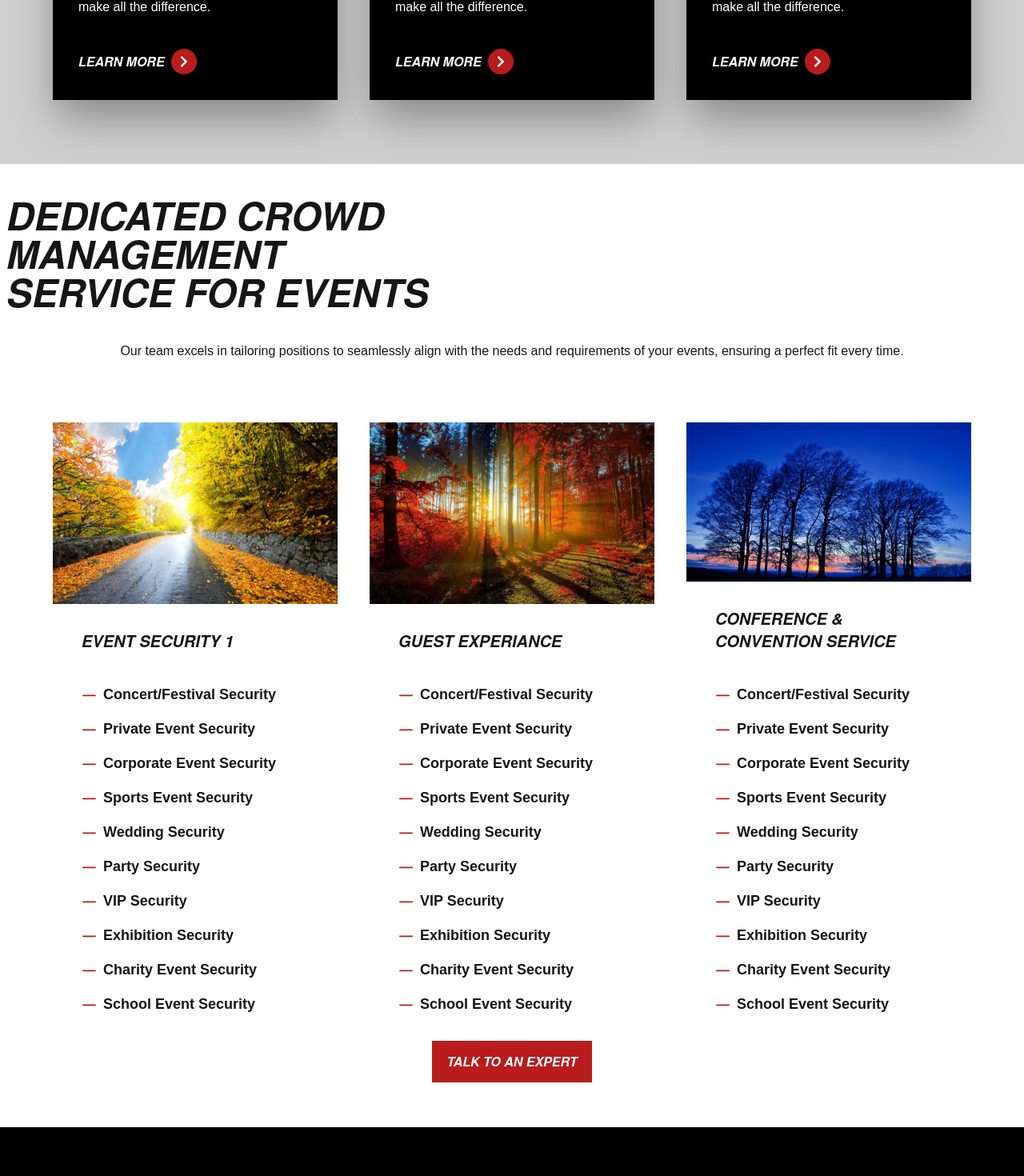
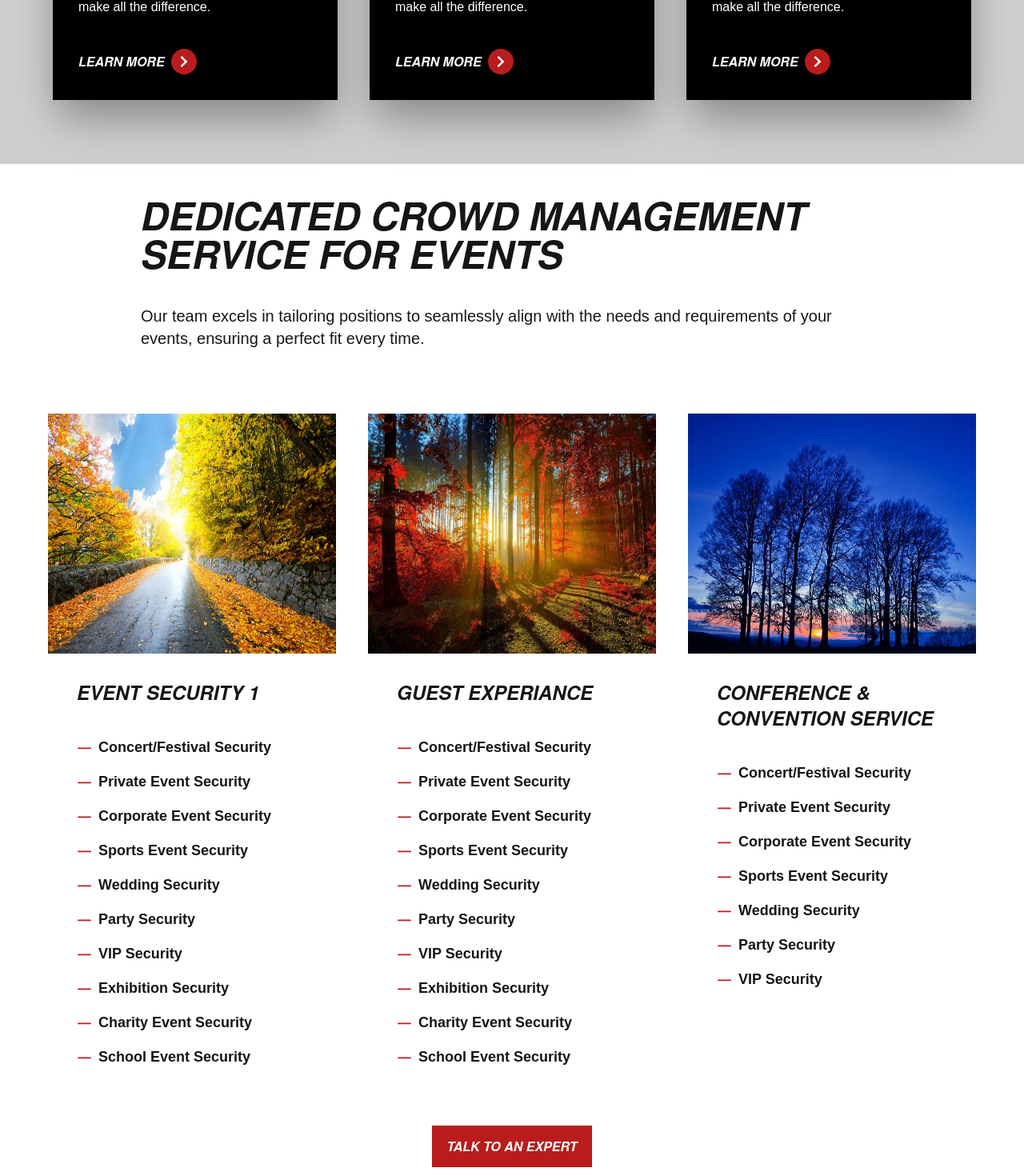
Before and after one commit to Yonas567/HE-staaffing-project, a React (Vite) app: page /service in a window 1280 px wide. Shown: the part 1939-3409 px from the top of the page at 80% size. Built offline with nearby package versions, Linux system fonts and the light colour scheme.

Commit message:
adding some componenet to service page # 70% service page done

```diff
--- /dev/null
+++ b/src/components/Getexpert.jsx
@@ -0,0 +1,12 @@
+export default function GetExpert() {
+  return (
+    <section className="flex flex-col items-center gap-12 md:gap-16 bg-black py-[70px] md:py-20 px-5 leading-4 text-white">
+      <h1 className="text-[27px] md:text-5xl text-center xl:w-[1400px]">
+        GET EXPERT EVENT SECURITY & STAFFING SERVICES TODAY
+      </h1>
+      <button className="  border-2 bg-red-700 px-5 py-4 border-red-700">
+        TALK TO AN EXPERT
+      </button>
+    </section>
+  );
+}
--- /dev/null
+++ b/src/components/Lookingtowork.jsx
@@ -0,0 +1,21 @@
+import { FaChevronRight } from "react-icons/fa";
+export default function LookingToWork() {
+  return (
+    <section className="flex flex-col items-center gap-8 py-24">
+      <h1 className="text-3xl text-center ">
+        LOOKING TO WORK FOR BEST
+        <h2 className="text-center">WE'RE HIRING ?!</h2>
+      </h1>
+      <p className="text-lg text-center">
+        We're looking for staff to join our world-class team of event security
+        and guest service professionals.
+      </p>
+      <span className="flex items-center gap-2 mt-4">
+        <h1 className="text-xl">visit our carrier page</h1>
+        <button className=" bg-red-700 border-red-700 border-2 rounded-full p-1">
+          <FaChevronRight />
+        </button>
+      </span>
+    </section>
+  );
+}
--- a/src/components/ServiceOverview2.jsx
+++ b/src/components/ServiceOverview2.jsx
@@ -45,19 +45,16 @@ export default function ServiceOverview2() {
         "Wedding Security",
         "Party Security",
         "VIP Security",
-        "Exhibition Security",
-        "Charity Event Security",
-        "School Event Security",
       ],
     },
   ];
 
   return (
     <section className="pt-10 pb-14 flex flex-col items-center">
-      <h1 className="mb-10 text-2xl px-2 lg:text-5xl lg:mr-[700px]">
+      <h1 className="mb-10 text-2xl px-2 md:text-5xl lg:text-5xl xl:px-44">
         DEDICATED CROWD MANAGEMENT SERVICE FOR EVENTS
       </h1>
-      <p className="px-4 pb-20">
+      <p className="px-4 pb-20 text-lg md:text-xl xl:px-44">
         Our team excels in tailoring positions to seamlessly align with the
         needs and requirements of your events, ensuring a perfect fit every
         time.
@@ -67,10 +64,14 @@ export default function ServiceOverview2() {
           {allItems.map((section, index) => (
             <div
               key={index}
-              className="flex flex-col w-[320px] md:w-[500px] lg:w-[300px] xl:w-[356px]">
-              <img src={section.image} alt={section.title} className="" />
+              className="flex flex-col w-[320px] md:w-[700px] lg:w-[300px] xl:w-[360px]">
+              <img
+                src={section.image}
+                alt={section.title}
+                className="lg:h-[240px] xl:h-[300px]"
+              />
               <div className="flex flex-col gap-10 p-8">
-                <h1 className="text-xl pl-1">{section.title}</h1>
+                <h1 className="text-xl md:text-2xl pl-1">{section.title}</h1>
                 <div className="text-[18px] font-[400] leading-normal flex flex-col gap-4">
                   {section.items.map((text, idx) => (
                     <div key={idx} className="flex gap-1 items-center">
@@ -86,7 +87,7 @@ export default function ServiceOverview2() {
           ))}
         </article>
       </article>
-      <button className="border-2 border-red-700 bg-red-700 px-4 py-4 text-white">
+      <button className="border-2 border-red-700 bg-red-700 px-4 py-4 text-white my-10">
         TALK TO AN EXPERT
       </button>
     </section>
--- a/src/pages/Home.jsx
+++ b/src/pages/Home.jsx
@@ -6,6 +6,8 @@ import ServiceCards from "../components/ServiceCards";
 import OurAchievements from "../components/OurAchievements";
 import ServiceOverview from "../components/ServicesOverview";
 import SucessStories from "../components/SuccessStories";
+import LookingToWork from "../components/Lookingtowork";
+import GetExpert from "../components/Getexpert";
 ///////assets////////
 import logo from "/he-logo.svg";
 import { FaChevronRight } from "react-icons/fa";
@@ -57,29 +59,11 @@ export default function Home() {
       <section>
         <SucessStories />
       </section>
-      <section className="flex flex-col items-center gap-12 md:gap-16 bg-black py-[70px] md:py-20 px-5 leading-4 text-white">
-        <h1 className="text-[27px] md:text-5xl text-center xl:w-[1400px]">
-          GET EXPERT EVENT SECURITY & STAFFING SERVICES TODAY
-        </h1>
-        <button className="  border-2 bg-red-700 px-5 py-4 border-red-700">
-          TALK TO AN EXPERT
-        </button>
+      <section>
+        <GetExpert />
       </section>
-      <section className="flex flex-col items-center gap-8 py-24">
-        <h1 className="text-3xl text-center ">
-          LOOKING TO WORK FOR BEST
-          <h2 className="text-center">WE'RE HIRING ?!</h2>
-        </h1>
-        <p className="text-lg text-center">
-          We're looking for staff to join our world-class team of event security
-          and guest service professionals.
-        </p>
-        <span className="flex items-center gap-2 mt-4">
-          <h1 className="text-xl">visit our carrier page</h1>
-          <button className=" bg-red-700 border-red-700 border-2 rounded-full p-1">
-            <FaChevronRight />
-          </button>
-        </span>
+      <section>
+        <LookingToWork />
       </section>
     </main>
   );
--- a/src/pages/Service.jsx
+++ b/src/pages/Service.jsx
@@ -1,6 +1,11 @@
 import ServiceCards from "../components/ServiceCards";
 import ServiceOverview2 from "../components/ServiceOverview2";
 import SlidingLogos from "../components/SlidingLogos";
+import OurAchievements from "../components/OurAchievements";
+import ServiceOverview from "../components/ServicesOverview";
+import SucessStories from "../components/SuccessStories";
+import LookingToWork from "../components/Lookingtowork";
+
 export default function Service() {
   return (
     <main className="mt-[133px]">
@@ -25,7 +30,21 @@ export default function Service() {
       <section>
         <ServiceCards />
       </section>
-      <ServiceOverview2 />
+      <section>
+        <ServiceOverview2 />
+      </section>
+      <section>
+        <OurAchievements />
+      </section>
+      <section>
+        <ServiceOverview />
+      </section>
+      <section>
+        <SucessStories />
+      </section>
+      <section>
+        <LookingToWork />
+      </section>
     </main>
   );
 }
```
